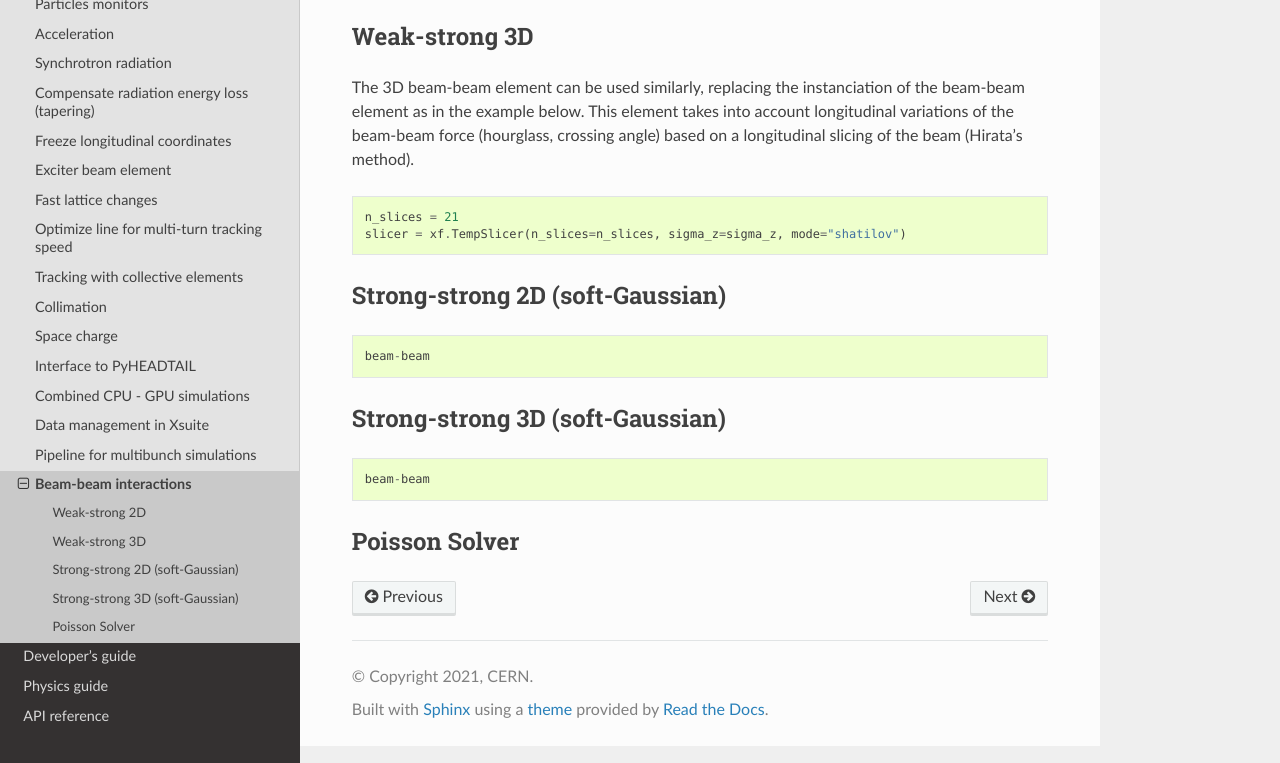
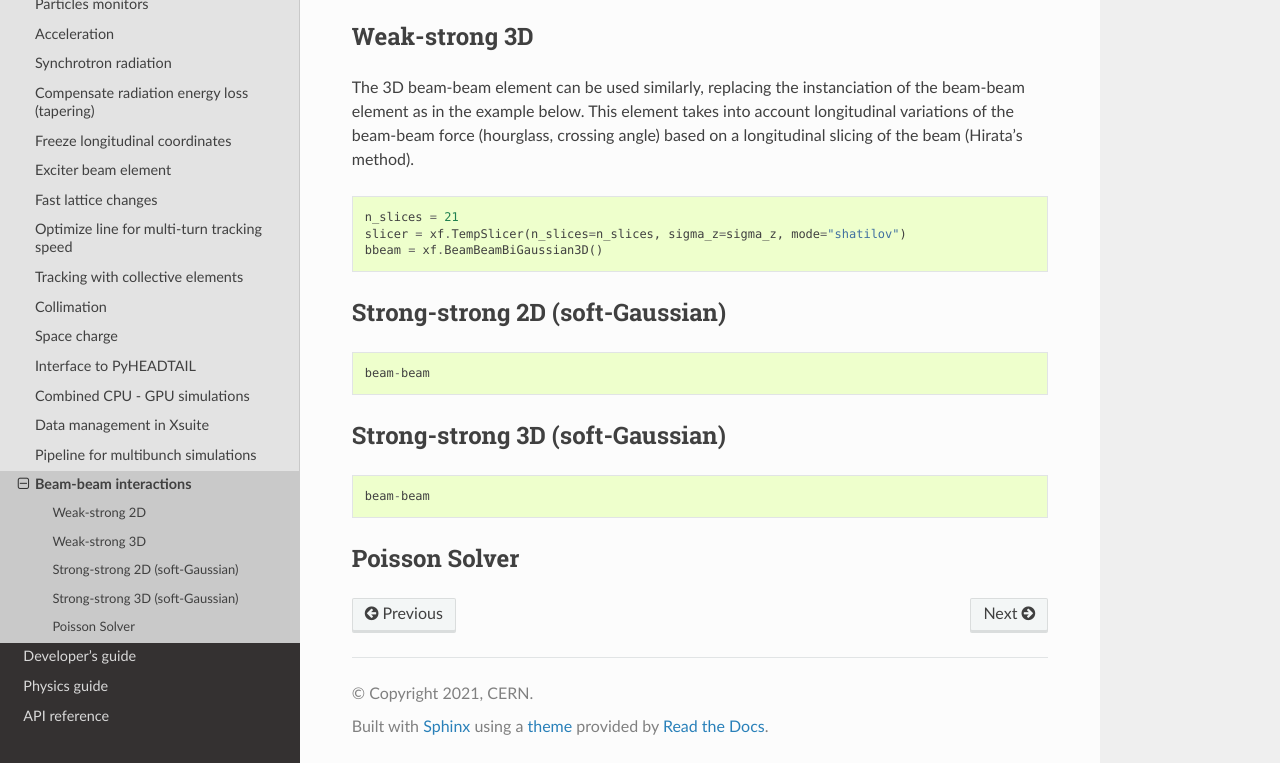
Before and after one commit to xsuite/xsuite, a Sphinx documentation site: the page built from docs/beambeam.rst, in a window 1280 px wide and 1179 px high, cut to the strip 416-1179 px from the top of the window. Built offline with Sphinx 7.4.7 and the Read the Docs theme 2.0.0, drawn with Linux system fonts in a browser that asks for light colours.

Commit message:
Update beambeam.rst

```diff
--- a/docs/beambeam.rst
+++ b/docs/beambeam.rst
@@ -20,6 +20,7 @@ The 3D beam-beam element can be used similarly, replacing the instanciation of t
 
    n_slices = 21
    slicer = xf.TempSlicer(n_slices=n_slices, sigma_z=sigma_z, mode="shatilov")
+   bbeam = xf.BeamBeamBiGaussian3D()
 
 Strong-strong 2D (soft-Gaussian)
 ================================
```
